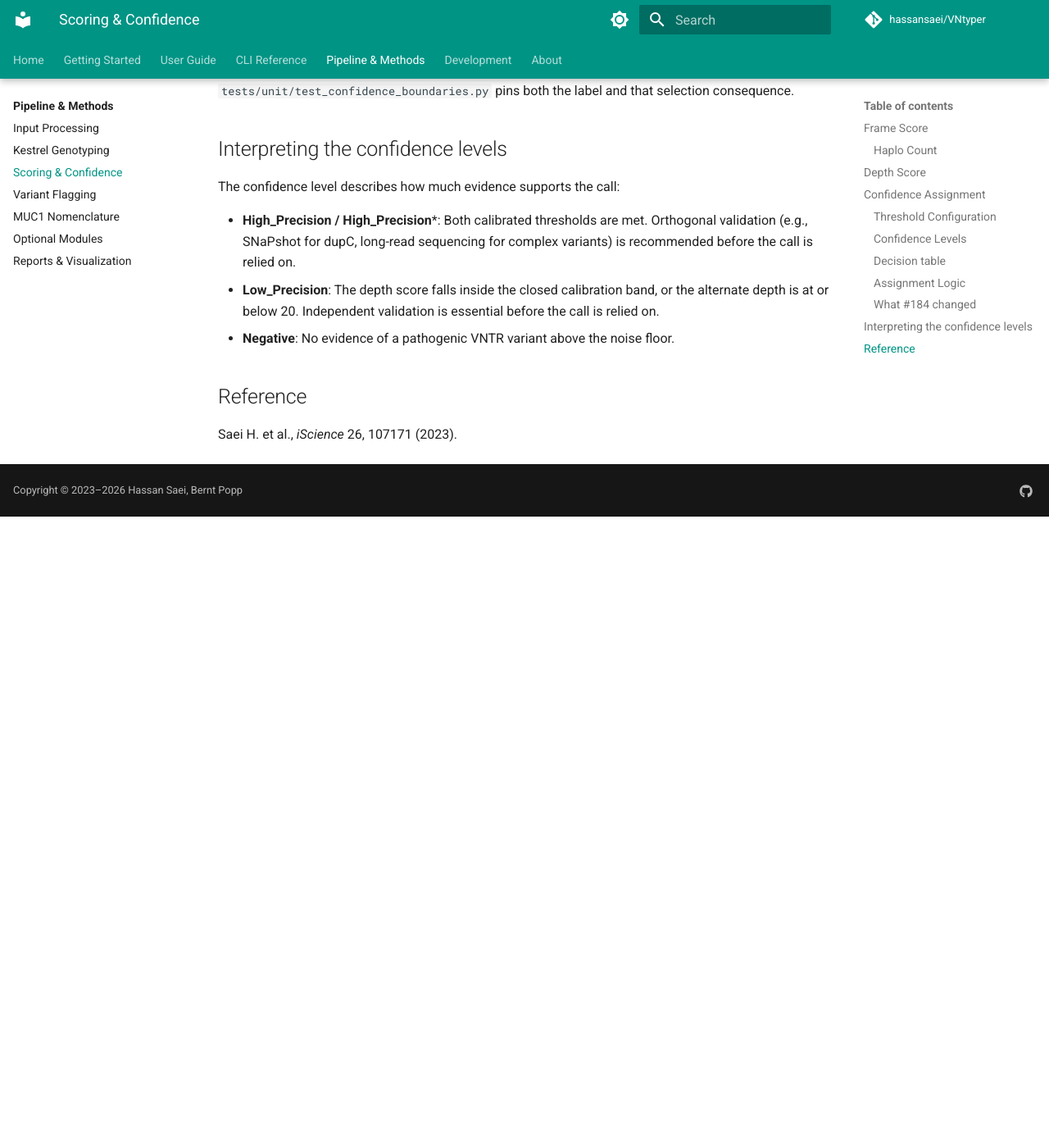
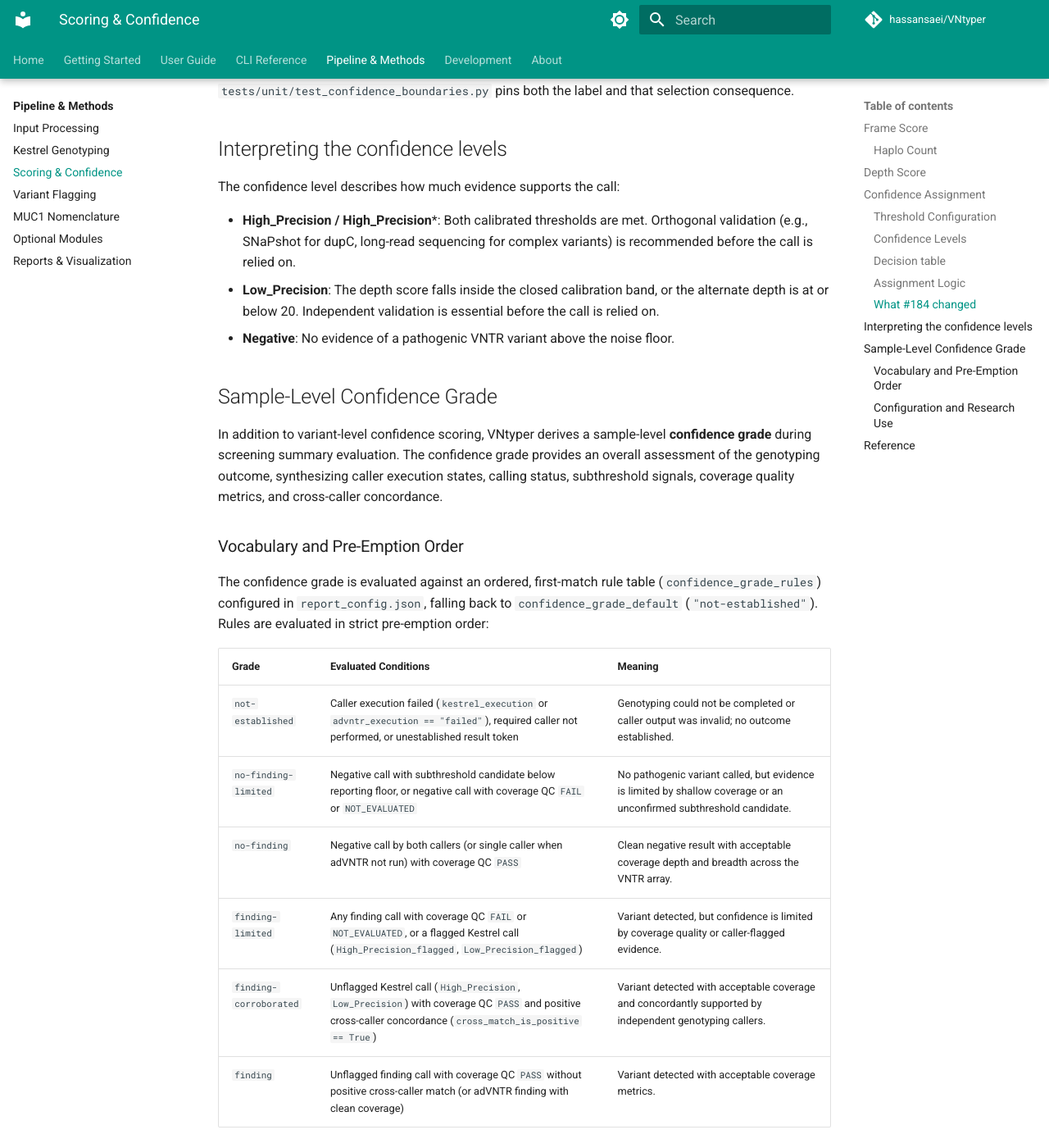
Before and after one commit to hassansaei/VNtyper, an MkDocs documentation site: the page built from docs/pipeline/scoring-and-confidence.md, in a window 1280 px wide and 1400 px high, scrolled down 6092 px. Shown: the whole window at 82% size. Built offline with MkDocs 1.6.1 and Material for MkDocs 9.7.7, drawn with Linux system fonts in a browser that asks for light colours; comment, search, counter and statistics services are not loaded; before the commit the page ends 6722 px from its top, so only the background shows below that; some of the changed text lies outside the part shown.

Commit message:
docs(confidence): document confidence grade rules, masthead chip, and changelog
Document the derived confidence grade system, vocabulary, pre-emption
order, and report masthead chip, and record entry under Unreleased.

Refs #173

Co-Authored-By: Claude Fable 5.1 <noreply@anthropic.com>
Claude-Session: https://claude.ai/code/session_01S9cm5vbPmPcnjuzsd1Lvgz

```diff
--- a/docs/pipeline/scoring-and-confidence.md
+++ b/docs/pipeline/scoring-and-confidence.md
@@ -207,6 +207,29 @@ The confidence level describes how much evidence supports the call:
 - **Low_Precision**: The depth score falls inside the closed calibration band, or the alternate depth is at or below 20. Independent validation is essential before the call is relied on.
 - **Negative**: No evidence of a pathogenic VNTR variant above the noise floor.
 
+## Sample-Level Confidence Grade
+
+In addition to variant-level confidence scoring, VNtyper derives a sample-level **confidence grade** during screening summary evaluation. The confidence grade provides an overall assessment of the genotyping outcome, synthesizing caller execution states, calling status, subthreshold signals, coverage quality metrics, and cross-caller concordance.
+
+### Vocabulary and Pre-Emption Order
+
+The confidence grade is evaluated against an ordered, first-match rule table (`confidence_grade_rules`) configured in `report_config.json`, falling back to `confidence_grade_default` (`"not-established"`). Rules are evaluated in strict pre-emption order:
+
+| Grade | Evaluated Conditions | Meaning |
+|-------|----------------------|---------|
+| `not-established` | Caller execution failed (`kestrel_execution` or `advntr_execution == "failed"`), required caller not performed, or unestablished result token | Genotyping could not be completed or caller output was invalid; no outcome established. |
+| `no-finding-limited` | Negative call with subthreshold candidate below reporting floor, or negative call with coverage QC `FAIL` or `NOT_EVALUATED` | No pathogenic variant called, but evidence is limited by shallow coverage or an unconfirmed subthreshold candidate. |
+| `no-finding` | Negative call by both callers (or single caller when adVNTR not run) with coverage QC `PASS` | Clean negative result with acceptable coverage depth and breadth across the VNTR array. |
+| `finding-limited` | Any finding call with coverage QC `FAIL` or `NOT_EVALUATED`, or a flagged Kestrel call (`High_Precision_flagged`, `Low_Precision_flagged`) | Variant detected, but confidence is limited by coverage quality or caller-flagged evidence. |
+| `finding-corroborated` | Unflagged Kestrel call (`High_Precision`, `Low_Precision`) with coverage QC `PASS` and positive cross-caller concordance (`cross_match_is_positive == True`) | Variant detected with acceptable coverage and concordantly supported by independent genotyping callers. |
+| `finding` | Unflagged finding call with coverage QC `PASS` without positive cross-caller match (or adVNTR finding with clean coverage) | Variant detected with acceptable coverage metrics. |
+
+### Configuration and Research Use
+
+Confidence grade assignment is entirely configuration-driven in `report_config.json`. The Python pipeline evaluates the rules as opaque strings and applies a pure text transformation (`result_word`) to render human-readable labels (e.g. `Finding corroborated`, `No finding`). Older report configurations omitting `confidence_grade_rules` withhold the grade gracefully (`confidence_grade = None`), omitting the grade chip from the report masthead without error.
+
+All outputs are for research use only. Confidence grades reflect algorithmic concordance and coverage quality metrics rather than diagnostic certainty.
+
 ## Reference
 
 Saei H. et al., *iScience* 26, 107171 (2023).
```
Also changed, not shown: docs/about/changelog.md (+6 -0 lines), docs/pipeline/reports.md (+10 -2 lines).
